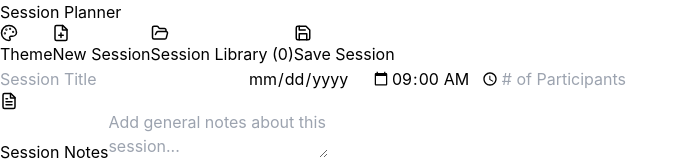
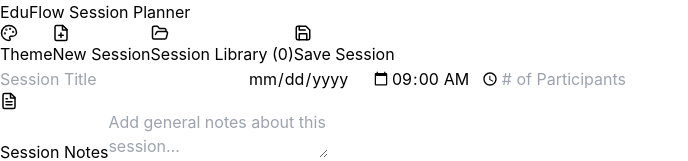
Before and after one commit to marcus7288/session-planner, a React (Vite) app: page / in a window 1280 px wide. Shown: the top 161 px of the page, without its empty margins (0-688 px from the left). Built offline with nearby package versions, Linux system fonts and the light colour scheme.

Commit message:
Update App.jsx
changed name to EduFlow Session Planner

```diff
--- a/src/App.jsx
+++ b/src/App.jsx
@@ -693,7 +693,7 @@ ${i + 1}. ${item.name}
         <div className={`rounded-lg shadow-lg p-6 mb-6 ${darkMode ? 'bg-gray-800' : 'bg-white'}`}>
         <div className={`rounded-lg shadow-lg p-6 mb-6 ${darkMode ? 'bg-gray-800' : 'bg-white'}`}>
           <div className="flex items-center justify-between mb-4">
-            <h1 className={`text-3xl font-bold ${darkMode ? 'text-white' : 'text-gray-800'}`}>Session Planner</h1>
+            <h1 className={`text-3xl font-bold ${darkMode ? 'text-white' : 'text-gray-800'}`}>EduFlow Session Planner</h1>
             <div className="flex gap-2">
               <button
                 onClick={() => setShowThemeCustomizer(true)}
```
